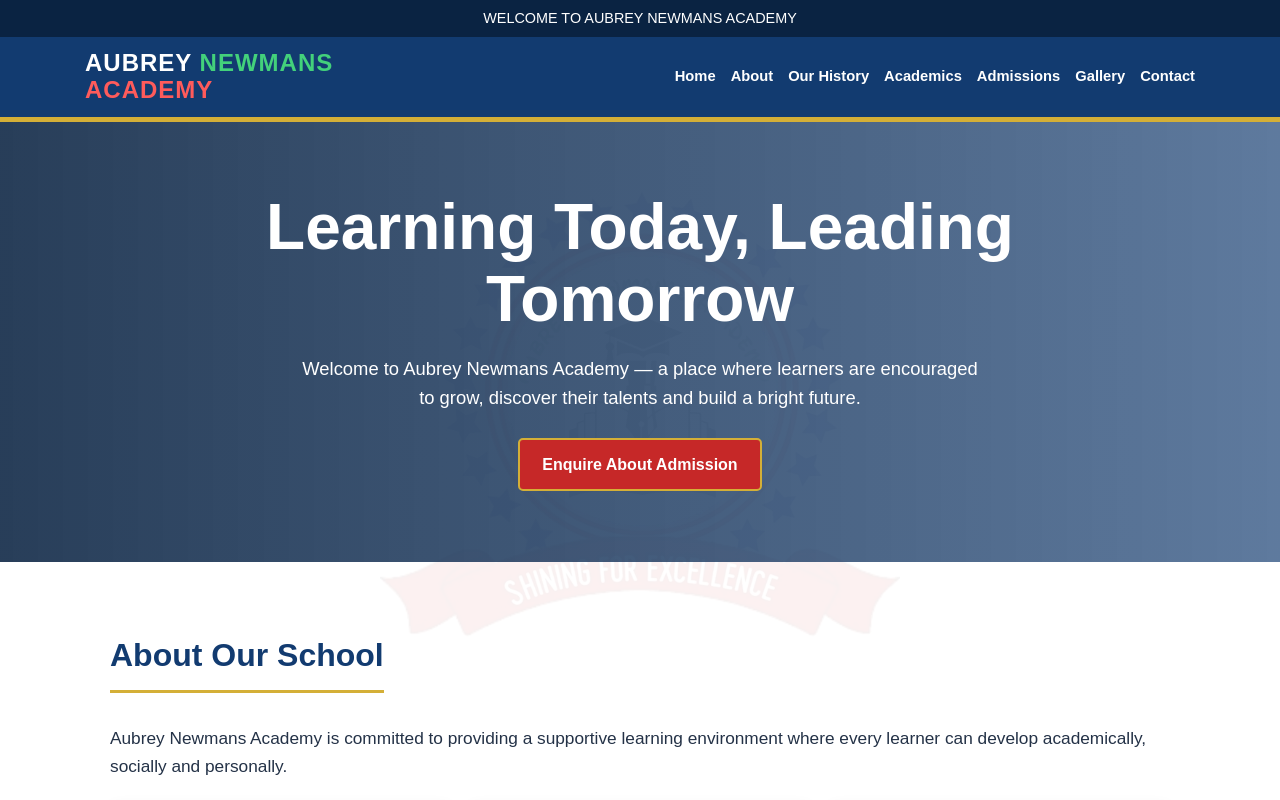
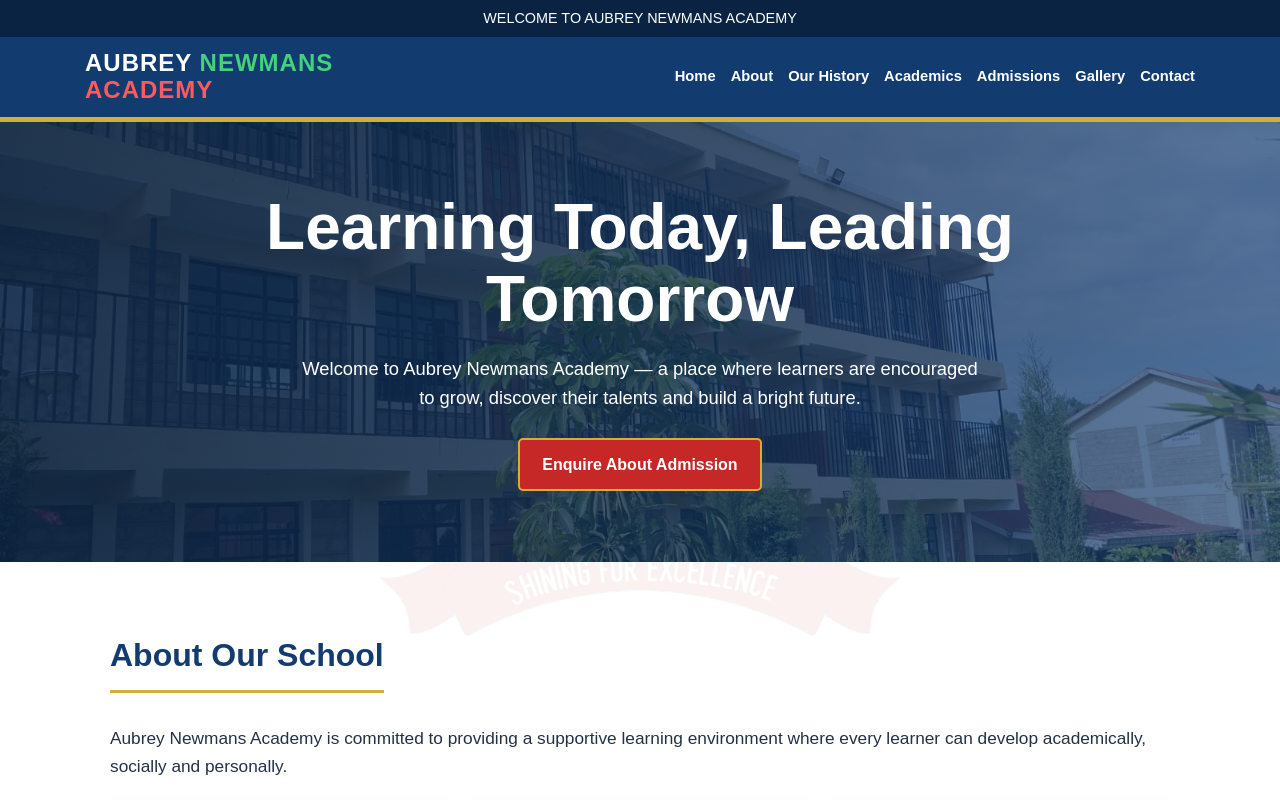
Before and after one commit to mungainicholas68-byte/AUBREY-NEWMAN-S-ACADEMY, a plain HTML site: page index.html in a window 1280 px wide. Shown: the top 800 px of the page. Drawn offline with Linux system fonts and the light colour scheme.

Commit message:
Update index.html

```diff
--- a/index.html
+++ b/index.html
@@ -89,7 +89,7 @@
       color: white;
       background:
         linear-gradient(90deg, rgba(10,35,66,.88), rgba(18,59,112,.68)),
-        url("school-photo.jpg") center/cover no-repeat;
+        url("school-building.jpg") center/cover no-repeat;
     }
     .hero-content { max-width: 800px; }
     .hero h1 { font-size: clamp(2.1rem, 6vw, 4rem); line-height: 1.12; margin: 0 0 18px; }
```
